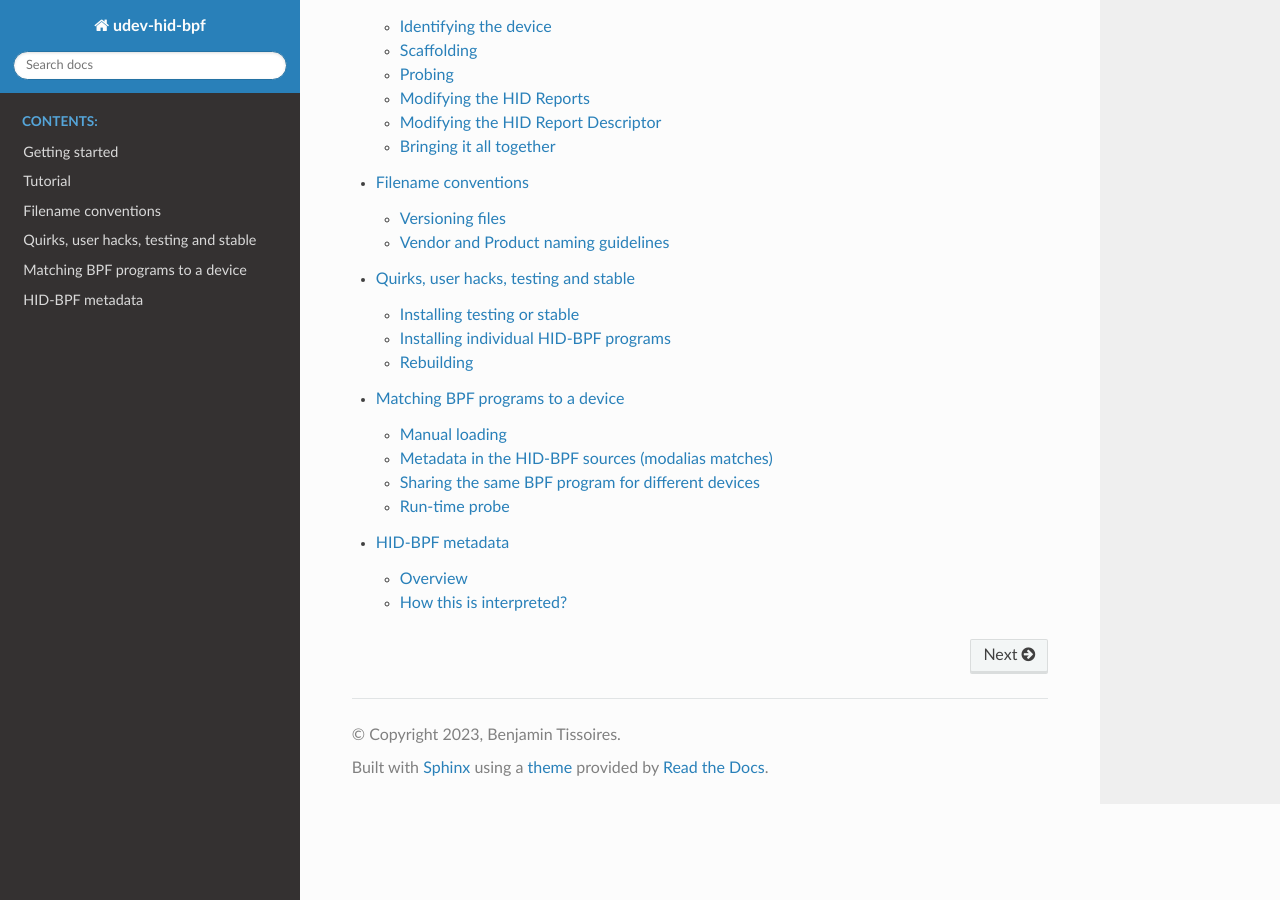
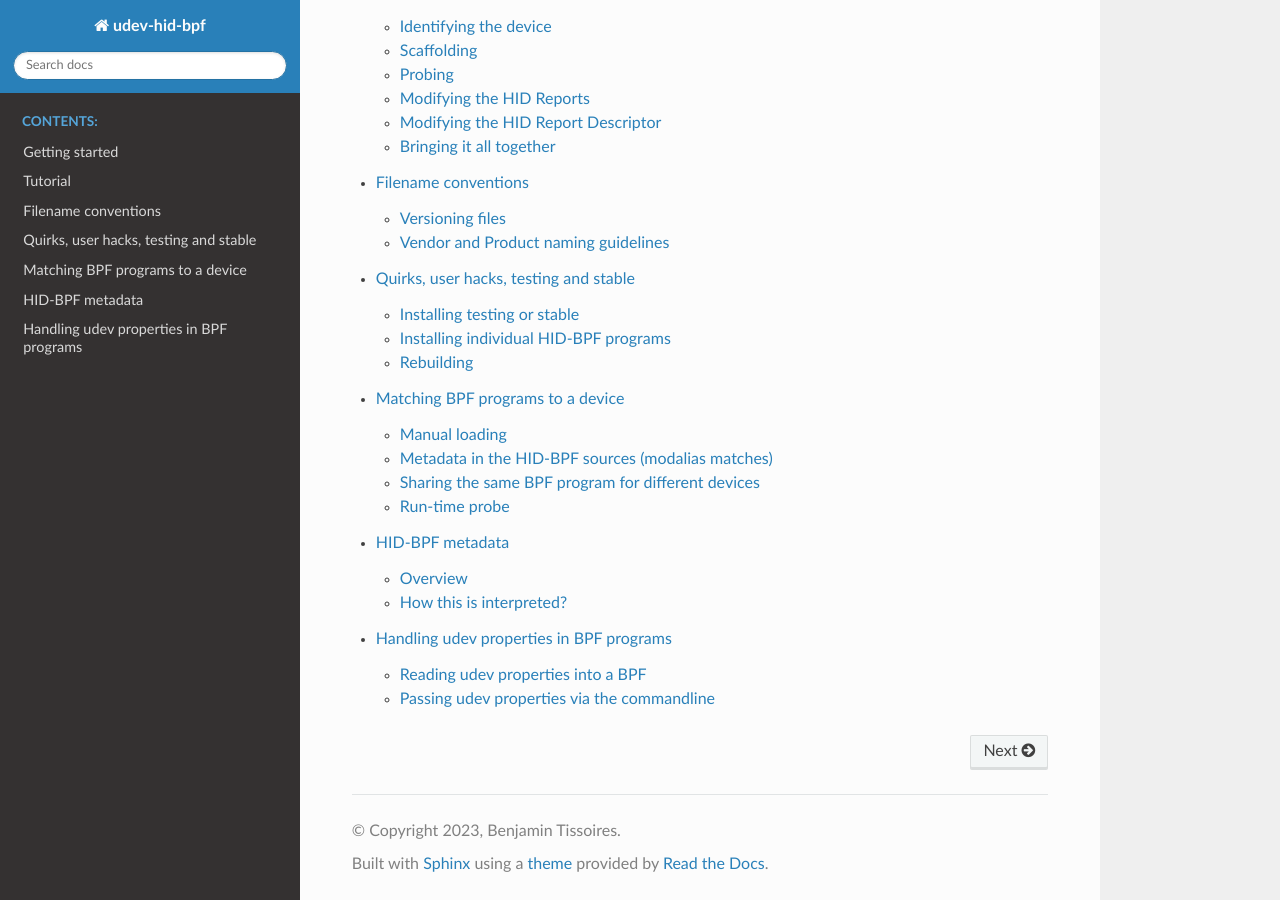
Before and after one commit to icecream95/udev-hid-bpf, a Sphinx documentation site: the page built from doc/index.rst, in a window 1280 px wide and 900 px high, scrolled down 872 px. Built offline with Sphinx 7.4.7 and the Read the Docs theme 3.1.0, drawn with Linux system fonts in a browser that asks for light colours; some of the changed lines change nothing that is shown.

Commit message:
doc: document how to use udev properties in BPF files
Signed-off-by: Peter Hutterer <peter.hutterer@who-t.net>

```diff
--- a/doc/index.rst
+++ b/doc/index.rst
@@ -35,3 +35,4 @@ License
    stable-testing-userhacks
    device-matches
    metadata
+   udev-properties
--- a/doc/tutorial.rst
+++ b/doc/tutorial.rst
@@ -222,6 +222,10 @@ Passing in the other interface (with the ``0002`` suffix) works::
 
 This indicates our probe is working correctly.
 
+.. note:: It is even possible to check udev properties during ``probe()``, see
+          :ref:`udev_properties_reading`.
+
+
 Modifying the HID Reports
 -------------------------
 
--- /dev/null
+++ b/doc/udev-properties.rst
@@ -0,0 +1,76 @@
+.. _udev_properties:
+
+Handling udev properties in BPF programs
+========================================
+
+.. _udev_properties_reading:
+
+Reading udev properties into a BPF
+----------------------------------
+
+A BPF program with global variables prefixed with ``UDEV_PROP_`` will see
+those variables filled with the values of the respective udev property.
+For example to get the udev property ``SUBSYSTEM`` declare this variable:
+
+.. code-block:: c
+
+  char UDEV_PROP_SUBSYSTEM[64];
+
+At load-time this property is filled in with the current value of the property,
+e.g. ``"hid"``.  If the property does not exist it is left as-is, zero
+initialized.
+
+.. warning:: The array size must be large enough to accommodate the property value.
+             ``udev-hid-bpf`` does **not** truncate, instead the property is left
+             unset (zeroed out).
+
+``udev-hid-bpf`` uses a simple name match so a BPF can use any udev property
+it wishes to. For example, some existing Huion BPF programs use a property
+called ``HUION_FIRMWARE_ID`` that is set by an external program::
+
+  $ udevadm info /sys/bus/hid/devices/0003:256C:0066*/
+  P: /devices/pci0000:00/0000:00:14.0/usb1/1-8/1-8.1/1-8.1:1.0/0003:256C:0066.000C
+  M: 0003:256C:0066.000C
+  U: hid
+  V: hid-generic
+  ...
+  E: HUION_FIRMWARE_ID=HUION_T21j_221221
+  E: HUION_MAGIC_BYTES=1403007d00204e00ff1fd8130306008004006308
+
+This property is then used to detect whether the BPF in question can work
+with this device.
+
+.. code-block:: c
+
+  char UDEV_PROP_HUION_FIRMWARE_ID[64];
+
+  SEC("syscall")
+  int probe(struct hid_bpf_probe_args *ctx)
+  {
+      // firmware id has to match T21 for us to attach
+      if (UDEV_PROP_HUION_FIRMWARE_ID[6] == 'T' &&
+          UDEV_PROP_HUION_FIRMWARE_ID[7] == '2' &&
+          UDEV_PROP_HUION_FIRMWARE_ID[8] == '1')
+          ctx->retval = 0;
+      else
+          ctx->retval = -EINVAL;
+
+      return 0;
+  }
+
+.. _udev_properties_passing:
+
+Passing udev properties via the commandline
+-------------------------------------------
+
+``udev-hid-bpf add`` supports the ``--property KEY=VALUE`` commandline
+argument. Values passed via the commandline work identical to
+udev properties (but take precendence over udev properties).
+
+For example, the following invocation overrides the ``NAME`` and ``SUBSYTEM``
+udev property::
+
+  $ udev-hid-bpf add --property NAME=MyDevice --property SUBSYTEM=hid /sys/bus/hid/devices/0003:256C:0066
+
+This approach can be used as convenient configuration mechanism, in particular
+for :ref:`userhacks <stable_testing_userhacks>`.
```
